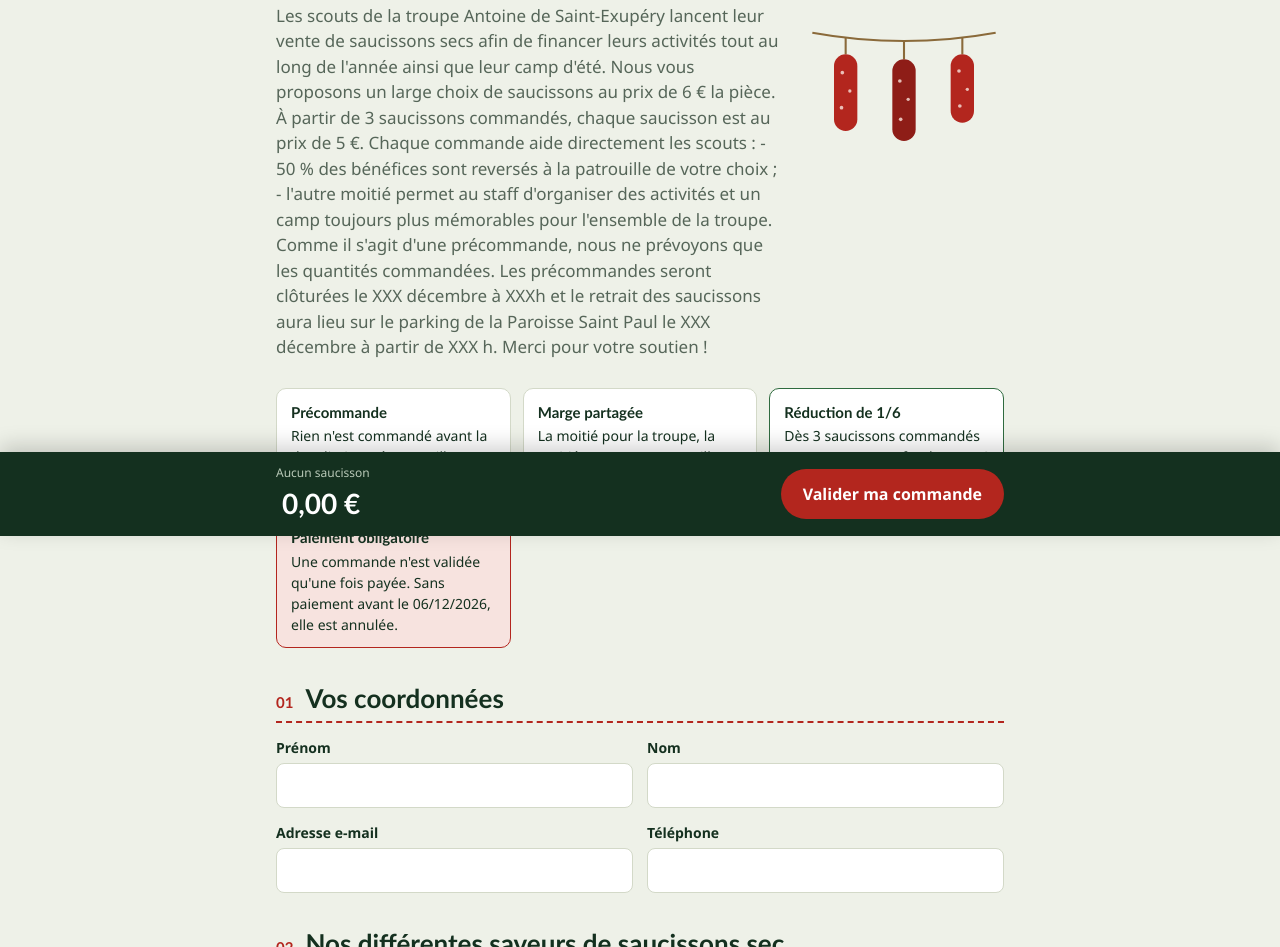
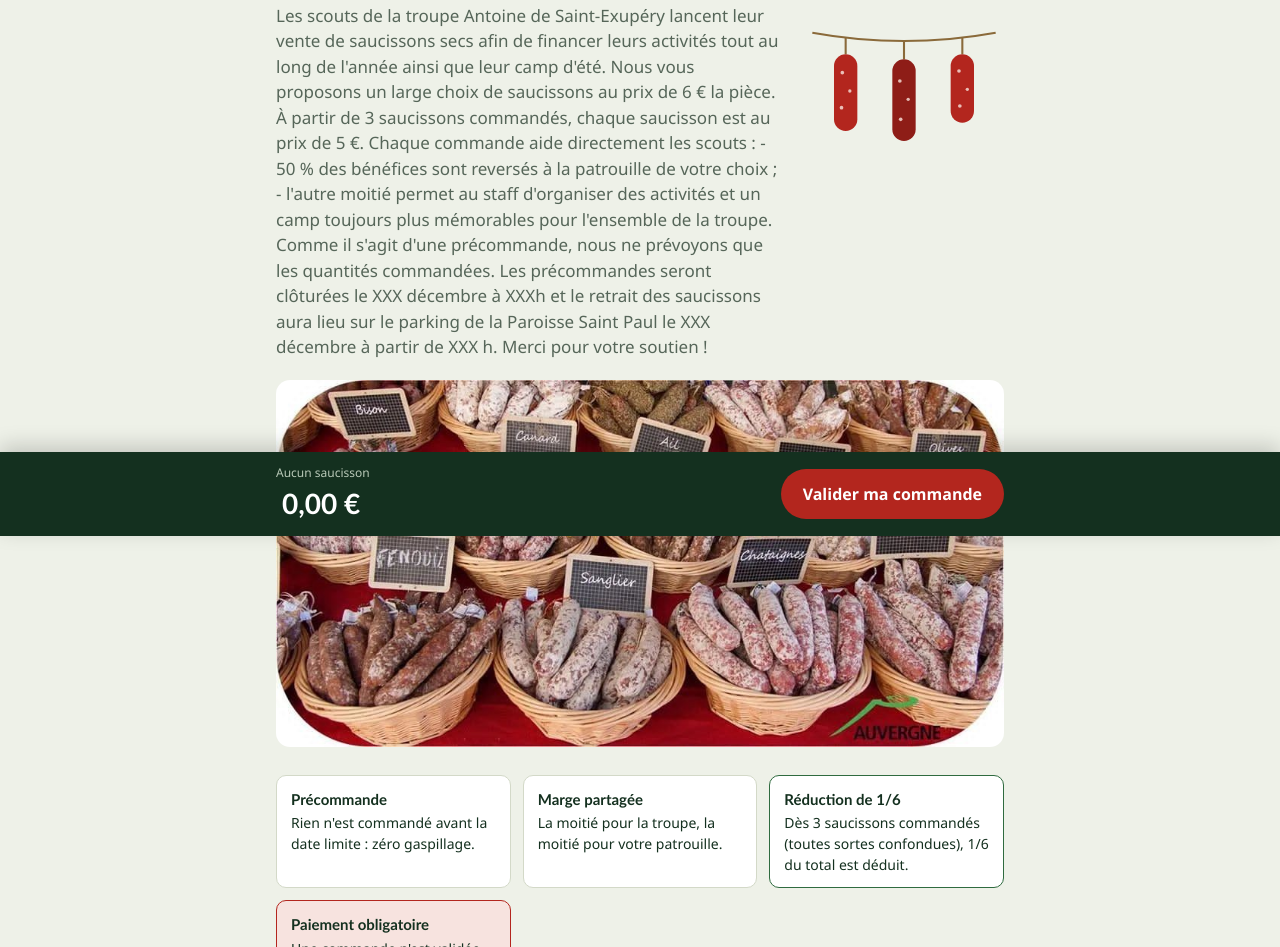
Before and after one commit to Near1807/Commande-Saucisson, a plain HTML site: page saucissons-precommande/site/index.html in a window 1280 px wide. Shown: the part 264-1211 px from the top of the page. Drawn offline with Linux system fonts and the light colour scheme.

Commit message:
Ajoute une photo d'étal de saucissons sous l'en-tête
Image recompressée en JPEG (124 Ko au lieu de 1 Mo), dimensions fixées pour éviter
un saut de mise en page au chargement, texte alternatif descriptif.

Co-Authored-By: Claude Sonnet 5.5 <noreply@anthropic.com>
Claude-Session: https://claude.ai/code/session_01DARnTzTSPM9ow6SvnDh9B4

```diff
--- a/saucissons-precommande/site/index.html
+++ b/saucissons-precommande/site/index.html
@@ -50,6 +50,10 @@ Merci pour votre soutien !</p>
         </g>
       </svg>
     </header>
+
+    <figure class="photo-etal">
+      <img src="images/etal-saucissons.jpg" width="960" height="484" alt="Étal de saucissons secs présentés dans des paniers en osier, avec des ardoises indiquant chaque saveur">
+    </figure>
 
     <!-- Les quatre règles de la vente. Les nombres et la date sont remplis par app.js depuis config.js. -->
     <div class="regles">
--- a/saucissons-precommande/site/style.css
+++ b/saucissons-precommande/site/style.css
@@ -150,3 +150,7 @@ input:focus-visible, textarea:focus-visible, button:focus-visible, .choix input:
 @media (prefers-reduced-motion: reduce) {
   * { transition: none !important; }
 }
+
+/* Photo de l'étal sous l'en-tête */
+.photo-etal { margin: 0 0 28px; }
+.photo-etal img { display: block; width: 100%; height: auto; border-radius: 14px; }
```
Also changed, not shown: saucissons-precommande/site/images/etal-saucissons.jpg (added).
